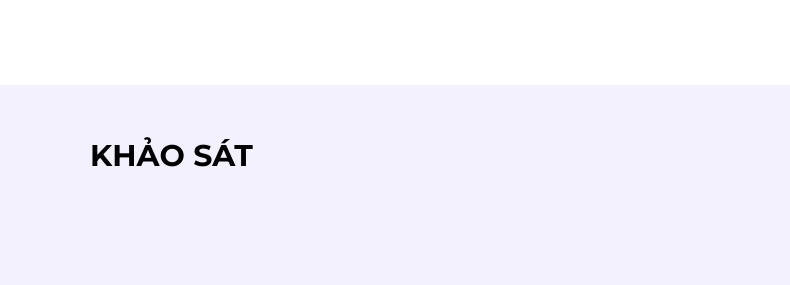
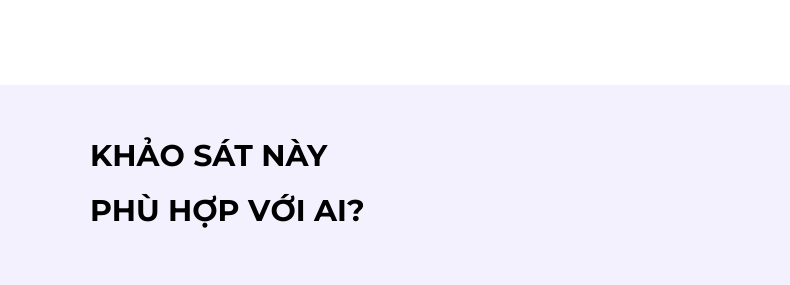
Before and after one commit to itsphuckhang/phuckhang, a plain HTML site: page index.html in a window 1280 px wide. Shown: the part 1380-1665 px from the top of the page, 0-790 px from the left. Drawn offline with nearby package versions, Linux system fonts and the light colour scheme; no server answers; a web font is replaced by a local one.

Commit message:
Update index.html

```diff
--- a/index.html
+++ b/index.html
@@ -220,11 +220,11 @@
               </div>
             </div>
             <div class="ladi-element" id="HEADLINE68">
-              <h3 class="ladi-headline">KHẢO SÁT</h3>
+              <h3 class="ladi-headline">KHẢO SÁT NÀY</h3>
             </div>
-            <!-- <div class="ladi-element" id="HEADLINE69">
+            <div class="ladi-element" id="HEADLINE69">
               <h3 class="ladi-headline">PHÙ HỢP VỚI AI?</h3>
-            </div> -->
+            </div>
             <div class="ladi-element" id="GROUP73">
               <div class="ladi-group">
                 <div class="ladi-element" id="IMAGE71">
```
